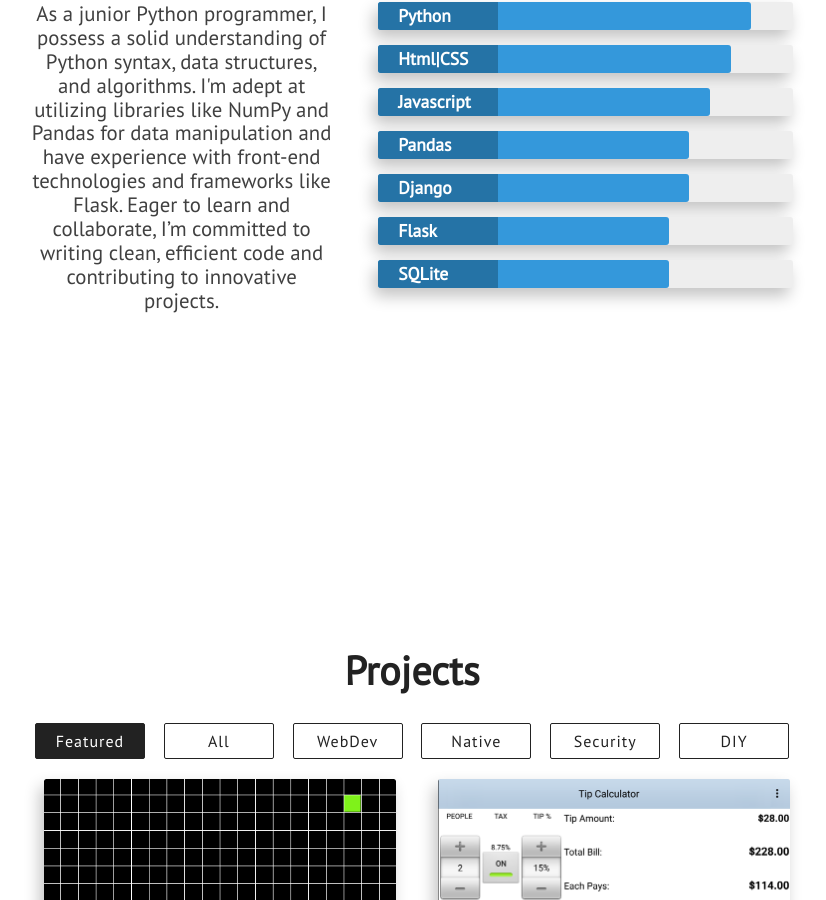
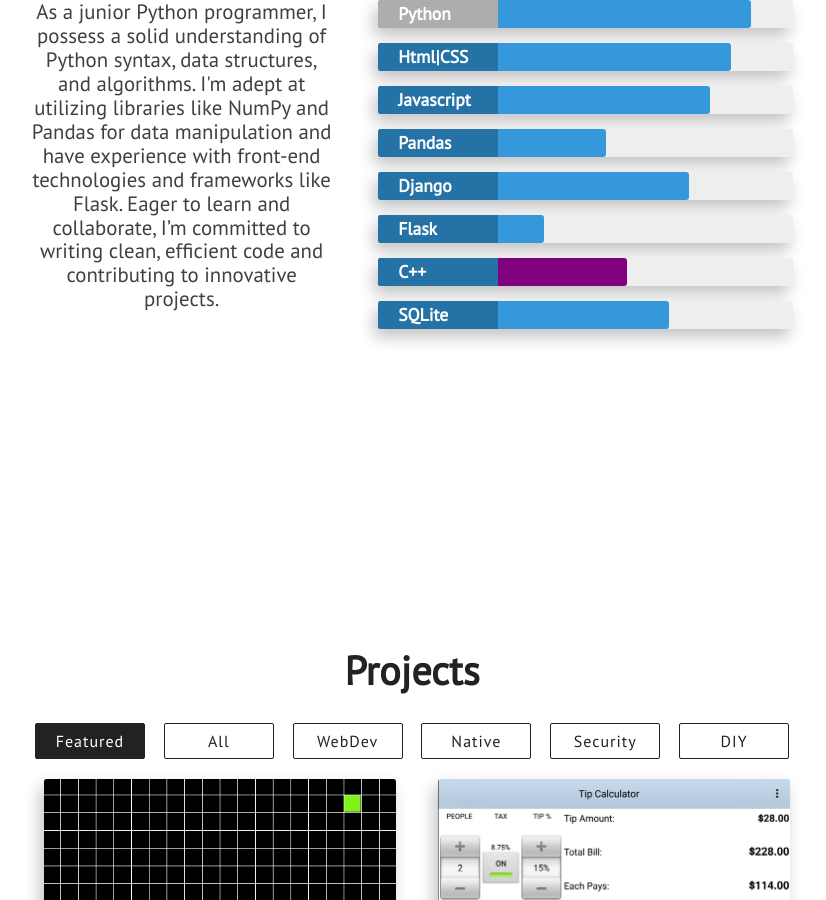
Before and after one commit to nexinovation/senator-dev.github.io, a Jekyll site: the page built from index.html, in a window 1280 px wide and 900 px high, scrolled down 2333 px. Shown: the whole window, without its empty margins (228-1054 px from the left). Built offline with Jekyll 4.4.1, drawn with Linux system fonts in a browser that asks for light colours; nearby versions of some CDN libraries.

Commit message:
Update skills.html

```diff
--- a/_includes/skills.html
+++ b/_includes/skills.html
@@ -15,7 +15,7 @@
                     <h3 class="center-align skills-subsection">Technical</h3>
                     <div class="progress-bars">
                         <div class="skillbar clearfix " data-percent="90%">
-                            <div class="skillbar-title" style="background: #2980b9;"><span>Python</span></div>
+                            <div class="skillbar-title" style="background: #c0c0c0;"><span>Python</span></div>
                             <div class="skillbar-bar" style="background: #3498db;"></div>
                         </div> <!-- End Skill Bar -->
 
@@ -30,7 +30,7 @@
                         </div> <!-- End Skill Bar -->
 
 
-                        <div class="skillbar clearfix " data-percent="75%">
+                        <div class="skillbar clearfix " data-percent="55%">
                             <div class="skillbar-title" style="background: #2980b9;"><span>Pandas</span></div>
                             <div class="skillbar-bar" style="background: #3498db;"></div>
                         </div> <!-- End Skill Bar -->
@@ -40,9 +40,14 @@
                             <div class="skillbar-bar" style="background: #3498db;"></div>
                         </div> <!-- End Skill Bar -->
 
-                        <div class="skillbar clearfix " data-percent="70%">
+                        <div class="skillbar clearfix " data-percent="40%">
                             <div class="skillbar-title" style="background: #2980b9"><span>Flask</span></div>
                             <div class="skillbar-bar" style="background: #3498db;"></div>
+                        </div> <!-- End Skill Bar -->
+
+                        <div class="skillbar clearfix " data-percent="60%">
+                            <div class="skillbar-title" style="background: #2980b9"><span>C++</span></div>
+                            <div class="skillbar-bar" style="background: #800080;"></div>
                         </div> <!-- End Skill Bar -->
 
                         <div class="skillbar clearfix " data-percent="70%">
```
